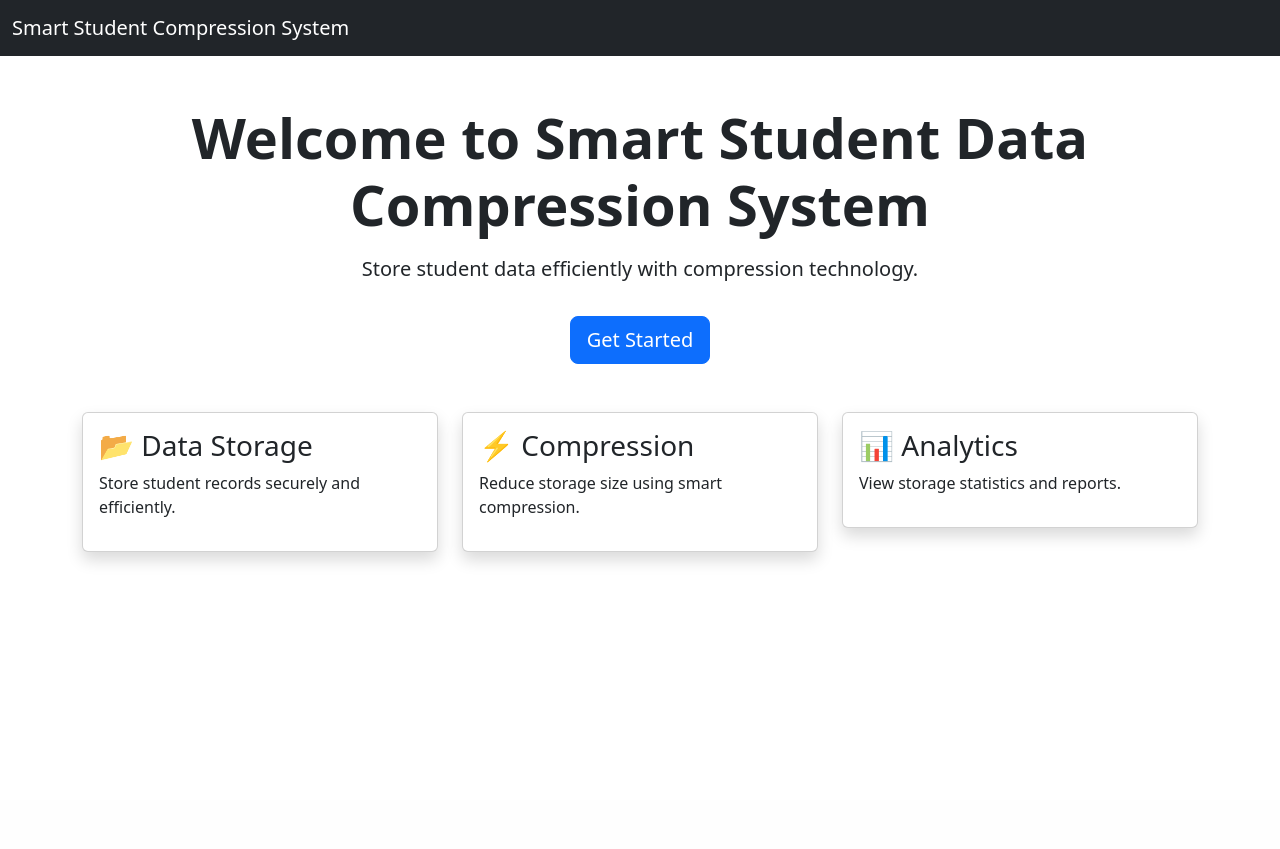
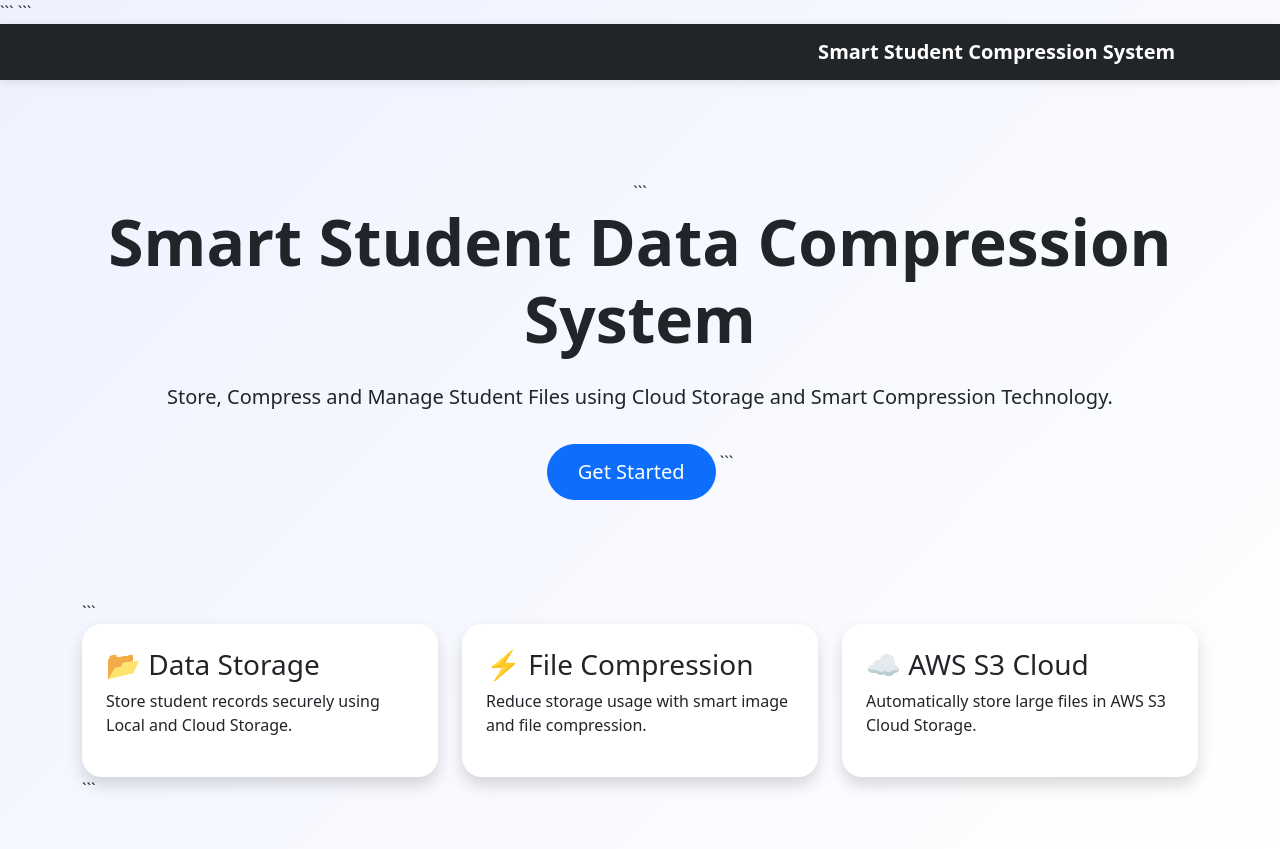
Before and after one commit to ChenulSandiw/student-compression-system, a Flask app: page / in a window 1280 px wide. Before the commit the page ends 563 px from the top, so only its background shows below. Run offline with Flask 3, Linux system fonts and the light colour scheme; some libraries are stand-ins or nearby versions.

Commit message:
Updated home page UI

````diff
--- a/templates/index.html
+++ b/templates/index.html
@@ -1,89 +1,147 @@
 <!DOCTYPE html>
+
 <html lang="en">
 <head>
     <meta charset="UTF-8">
     <meta name="viewport" content="width=device-width, initial-scale=1.0">
+    <title>Smart Student Compression System</title>
 
-    <title>Student Compression System</title>
+```
+<link href="https://cdn.jsdelivr.net/npm/bootstrap@5.3.3/dist/css/bootstrap.min.css" rel="stylesheet">
 
-    <!-- Bootstrap CSS -->
-    <link href="https://cdn.jsdelivr.net/npm/bootstrap@5.3.3/dist/css/bootstrap.min.css" rel="stylesheet">
+<link rel="stylesheet"
+href="https://cdnjs.cloudflare.com/ajax/libs/animate.css/4.1.1/animate.min.css"/>
+
+<style>
+
+    body{
+        background: linear-gradient(135deg,#eef2ff,#ffffff);
+        min-height:100vh;
+    }
+
+    .hero{
+        padding:100px 20px;
+    }
+
+    .feature-card{
+        border:none;
+        border-radius:20px;
+        transition:0.4s;
+    }
+
+    .feature-card:hover{
+        transform:translateY(-10px);
+        box-shadow:0 15px 30px rgba(0,0,0,0.15);
+    }
+
+    .navbar{
+        box-shadow:0 2px 10px rgba(0,0,0,0.1);
+    }
+
+    .main-btn{
+        padding:12px 30px;
+        border-radius:50px;
+    }
+
+</style>
+```
 
 </head>
 <body>
 
-    <!-- Navbar -->
-    <nav class="navbar navbar-dark bg-dark">
-        <div class="container-fluid">
+<nav class="navbar navbar-expand-lg navbar-dark bg-dark">
+    <div class="container">
 
-            <a class="navbar-brand" href="#">
+```
+    <a class="navbar-brand fw-bold" href="#">
         Smart Student Compression System
     </a>
 
 </div>
+```
+
 </nav>
 
-    <!-- Hero Section -->
-    <div class="container text-center mt-5">
+<div class="container hero text-center">
 
-        <h1 class="display-4 fw-bold">
-            Welcome to Smart Student Data Compression System
+```
+<h1 class="display-3 fw-bold animate__animated animate__fadeInDown">
+
+    Smart Student Data Compression System
+
 </h1>
 
-        <p class="lead mt-3">
-            Store student data efficiently with compression technology.
+<p class="lead mt-4 animate__animated animate__fadeInUp">
+
+    Store, Compress and Manage Student Files
+    using Cloud Storage and Smart Compression Technology.
+
 </p>
 
-        <a href="/login" class="btn btn-primary btn-lg mt-3">
+<a href="/login"
+   class="btn btn-primary btn-lg mt-3 main-btn">
+
    Get Started
+
 </a>
+```
 
 </div>
 
-    <!-- Features -->
-    <div class="container mt-5">
+<div class="container mb-5">
 
-        <div class="row">
+```
+<div class="row g-4">
 
     <div class="col-md-4">
-                <div class="card shadow p-3">
+
+        <div class="card feature-card shadow p-4">
 
             <h3>📂 Data Storage</h3>
 
             <p>
-                        Store student records securely and efficiently.
+                Store student records securely using
+                Local and Cloud Storage.
             </p>
 
         </div>
+
     </div>
 
     <div class="col-md-4">
-                <div class="card shadow p-3">
 
-                    <h3>⚡ Compression</h3>
+        <div class="card feature-card shadow p-4">
+
+            <h3>⚡ File Compression</h3>
 
             <p>
-                        Reduce storage size using smart compression.
+                Reduce storage usage with smart
+                image and file compression.
             </p>
 
         </div>
+
     </div>
 
     <div class="col-md-4">
-                <div class="card shadow p-3">
 
-                    <h3>📊 Analytics</h3>
+        <div class="card feature-card shadow p-4">
+
+            <h3>☁ AWS S3 Cloud</h3>
 
             <p>
-                        View storage statistics and reports.
+                Automatically store large files
+                in AWS S3 Cloud Storage.
             </p>
 
-                </div>
         </div>
 
     </div>
 
 </div>
+```
+
+</div>
 
 </body>
 </html>
````
Lines whose indentation alone changed are shown as unchanged.
